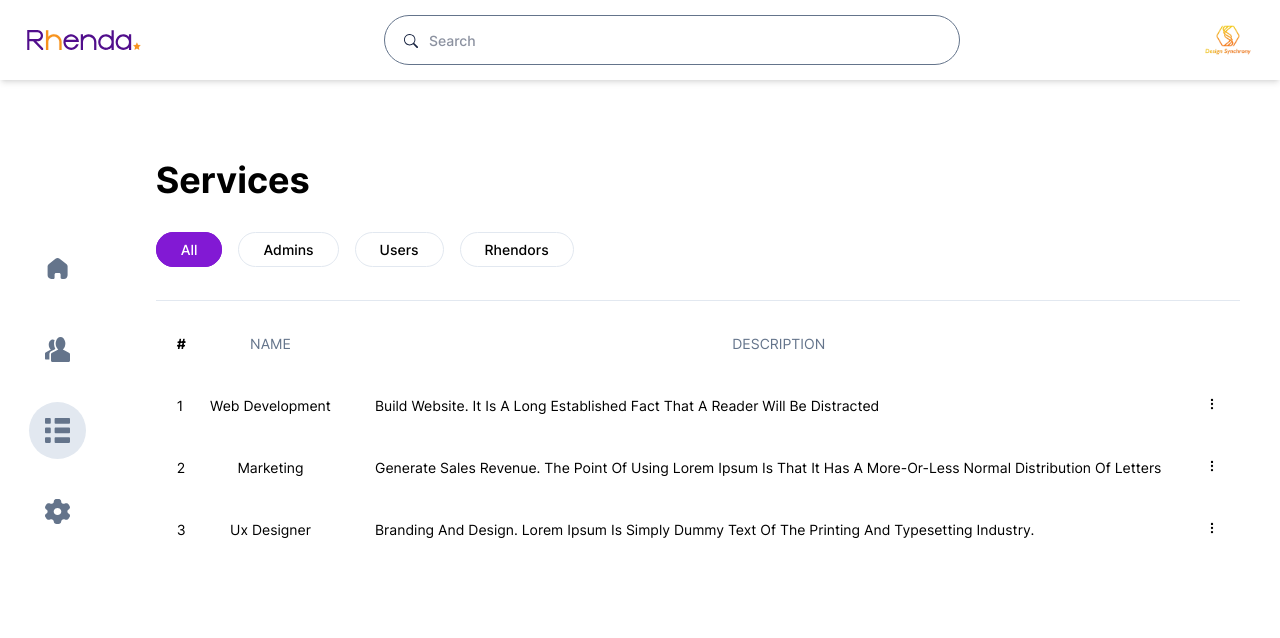
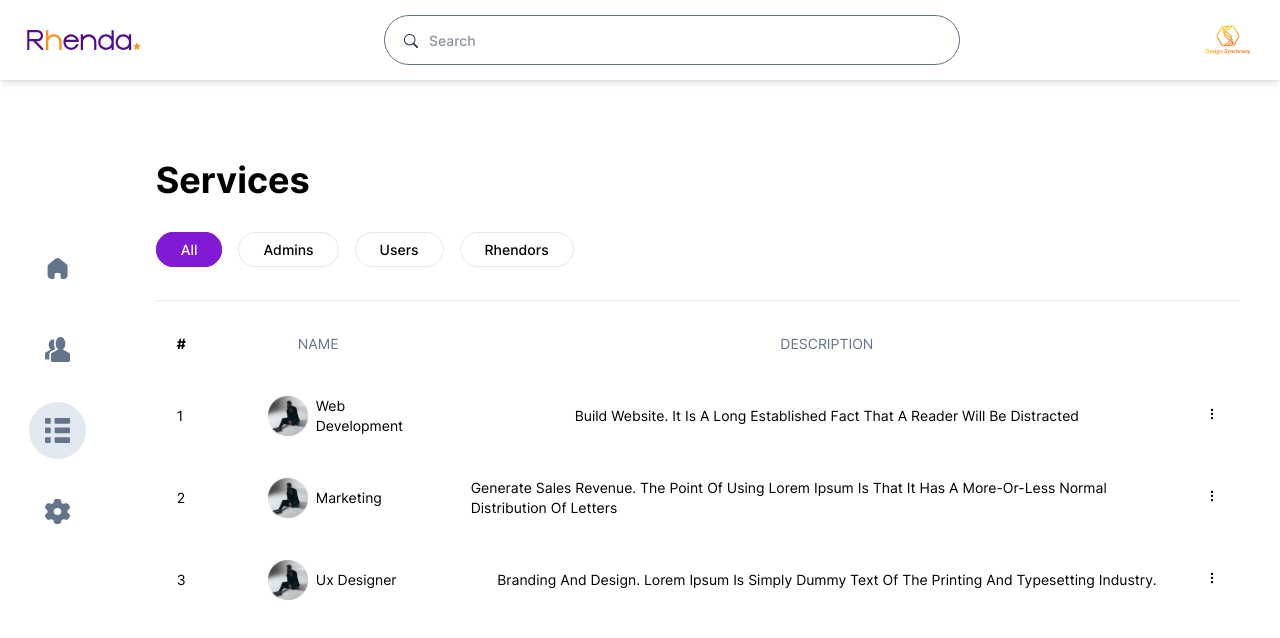
Before and after one commit to chizidotdev/solid-octo-eureka, a Next.js app: page /services in a window 1280 px wide. Shown: the top 638 px of the page. Built offline with nearby package versions, Linux system fonts and the light colour scheme.

Commit message:
feat: add image to table name fields

```diff
--- a/src/components/table/services-table/utils.tsx
+++ b/src/components/table/services-table/utils.tsx
@@ -1,5 +1,6 @@
 import type { Service } from "@store/service";
 import { createColumnHelper } from "@tanstack/react-table";
+import Image from "next/image";
 import TableBody from "../table-body";
 import TableHead from "../table-head";
 import TableOptions from "../table-options";
@@ -13,11 +14,16 @@ export const columns = [
   }),
   columnHelper.accessor("name", {
     header: () => <TableHead>Name</TableHead>,
-    cell: (info) => <TableBody>{info.getValue()}</TableBody>,
+    cell: (info) => (
+      <TableBody align="left">
+        <Image src="/images/img_user1.png" alt="" width={40} height={40} />
+        {info.getValue()}
+      </TableBody>
+    ),
   }),
   columnHelper.accessor("description", {
     header: () => <TableHead>description</TableHead>,
-    cell: (info) => <TableBody description>{info.getValue()}</TableBody>,
+    cell: (info) => <TableBody>{info.getValue()}</TableBody>,
   }),
   columnHelper.accessor("id", {
     id: "action",
--- a/src/components/table/table-body.tsx
+++ b/src/components/table/table-body.tsx
@@ -2,14 +2,14 @@ import React from "react";
 
 type Props = {
   children: React.ReactNode;
-  description?: boolean;
+  align?: "left" | "center";
 };
 
-export default function TableBody({ children, description }: Props) {
+export default function TableBody({ children, align = "center" }: Props) {
   return (
     <div
-      className={`py-5 px-5 font-normal capitalize ${
-        description ? "px-10" : "text-center"
+      className={`flex items-center gap-2 py-5 px-5 font-normal capitalize ${
+        align === "left" ? "pl-20" : "justify-center"
       }`}
     >
       {children}
--- a/src/components/table/users-table/utils.tsx
+++ b/src/components/table/users-table/utils.tsx
@@ -3,6 +3,7 @@ import TableBody from "../table-body";
 import TableButton from "../table-button";
 import TableHead from "../table-head";
 import type { User } from "@store/user";
+import Image from "next/image";
 
 const columnHelper = createColumnHelper<User>();
 
@@ -13,7 +14,12 @@ export const columns = [
   }),
   columnHelper.accessor("name", {
     header: () => <TableHead>Name</TableHead>,
-    cell: (info) => <TableBody>{info.getValue()}</TableBody>,
+    cell: (info) => (
+      <TableBody align="left">
+        <Image src="/images/img_user1.png" alt="" width={40} height={40} />
+        {info.getValue()}
+      </TableBody>
+    ),
   }),
   columnHelper.accessor("role", {
     header: () => <TableHead>Role</TableHead>,
```
